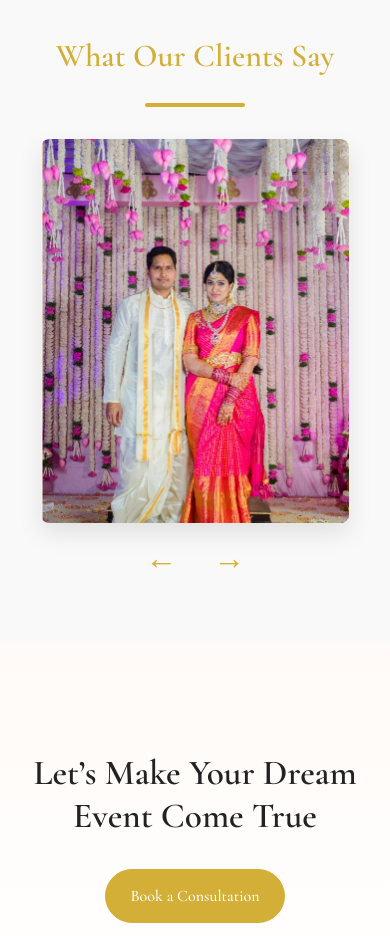
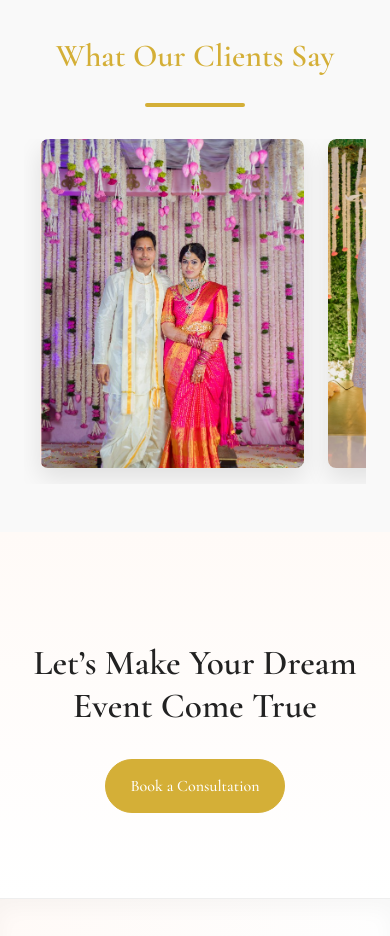
Before and after one commit to lotusdecor/ldecor_frontend, a React (Vite) app: page / in a window 390 px wide. Shown: the part 2520-3456 px from the top of the page. Built offline with nearby package versions, Linux system fonts and the light colour scheme.

Commit message:
testimonials

```diff
--- a/src/pages/Home.jsx
+++ b/src/pages/Home.jsx
@@ -140,25 +140,19 @@ function Home() {
         <div className="divider" />
 
           {isMobile ? (
-          <div className="testimonial-mobile-container">
-
-            <div className="testimonial-card">
+            /* —— NEW swipe layout —— */
+            <div className="testimonial-swipe-track">
+              {testimonialsData.map((item, idx) => (
+                <div className="testimonial-card" key={idx}>
                   <div className="testimonial-img-container">
-                <img
-                  src={testimonialsData[activeTestimonial].img}
-                  alt={testimonialsData[activeTestimonial].name}
-                  className="testimonial-img"
-                />
+                    <img src={item.img} alt={item.name} className="testimonial-img" />
                   </div>
                   <div className="testimonial-overlay">
-                <h3>{testimonialsData[activeTestimonial].name}</h3>
-                <p>{testimonialsData[activeTestimonial].quote}</p>
+                    <h3>{item.name}</h3>
+                    <p>{item.quote}</p>
                   </div>
                 </div>
-            <div className="testimonial-nav">
-              <button onClick={handlePrev}>&larr;</button>
-              <button onClick={handleNext}>&rarr;</button>
-            </div>
+              ))}
             </div>
           ) : (
           <div className="testimonial-wrapper">
--- a/src/styles/Home.css
+++ b/src/styles/Home.css
@@ -461,7 +461,54 @@ body {
   .testimonial-dots .dot.active {
     background-color: var(--primary);
   }
+
+
+
+
+  /* swipe track */
+.testimonial-swipe-track {
+  display: flex;
+  overflow-x: auto;
+  scroll-snap-type: x mandatory;
+  -webkit-overflow-scrolling: touch;          /* smooth iOS momentum */
+  gap: 1.5rem;
+  padding: 0 1rem 1rem;
 }
+
+/* hides the ugly scrollbar in most browsers */
+.testimonial-swipe-track::-webkit-scrollbar { display: none; }
+.testimonial-swipe-track { scrollbar-width: none; }
+
+/* every card becomes a snap point */
+.testimonial-card {
+  scroll-snap-align: center;
+  flex: 0 0 85%;          /* show one card almost full‑width */
+  max-width: 320px;       /* prevents it from growing on tablets */
+  width: 100%;
+}
+
+/* optional: subtle hint dots (pure CSS) */
+.testimonial-dots {
+  margin-top: .8rem;
+  display: flex;
+  justify-content: center;
+  gap: .4rem;
+}
+
+.testimonial-dots .dot {
+  width: 8px; height: 8px; border-radius: 50%;
+  background:#ccc;
+  transition: background .3s;
+}
+
+.testimonial-swipe-track:has(.testimonial-card:nth-child(1):is(:hover,:focus-visible,:target)) ~ .testimonial-dots .dot:nth-child(1),
+.testimonial-swipe-track:has(.testimonial-card:nth-child(2):is(:hover,:focus-visible,:target)) ~ .testimonial-dots .dot:nth-child(2)
+/* …repeat for other dots… */ {
+  background: var(--primary);
+}
+
+}
+
 
 .homeshine-btn {
   font-family: 'Cormorant Garamond', serif;
```
Lines whose indentation alone changed are shown as unchanged.
